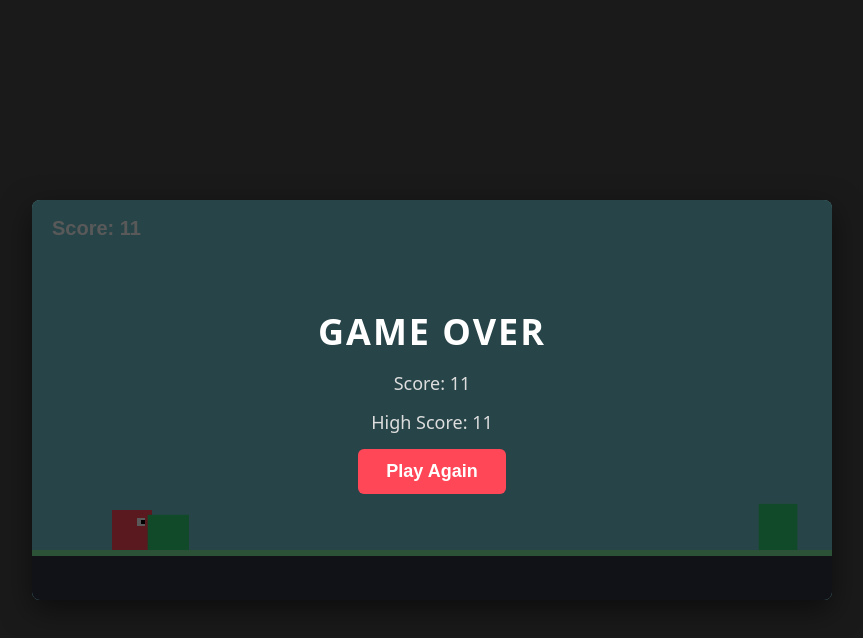
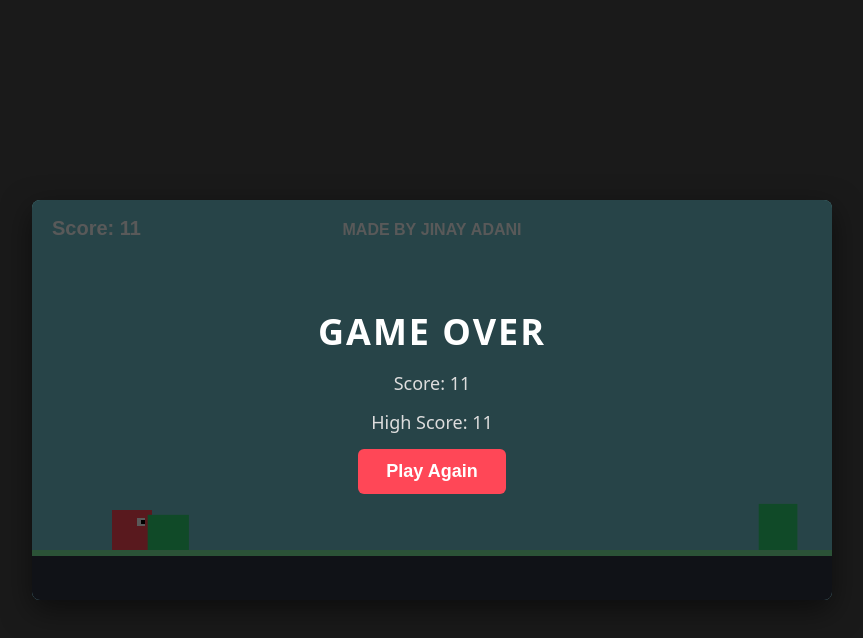
Before and after one commit to jinayadani/spacerunner, a plain HTML site: page index.html in a window 1280 px wide. Both pictures are taken after a click on the button "Start Game". Shown: the whole page, without its empty margins (208-1071 px from the left). Drawn offline with Linux system fonts and the light colour scheme.

Commit message:
index.html

```diff
--- a/index.html
+++ b/index.html
@@ -249,6 +249,14 @@
       ctx.fillText(`Score: ${Math.floor(score)}`, 20, 35);
     }
 
+    function drawCredit() {
+      ctx.fillStyle = '#ffffff';
+      ctx.font = 'bold 16px sans-serif';
+      ctx.textAlign = 'center';
+      ctx.fillText('MADE BY JINAY ADANI', canvas.width / 2, 35);
+      ctx.textAlign = 'left';
+    }
+
     // Game Loop
     function animate() {
       if (!gameActive) return;
@@ -267,6 +275,7 @@
       frameCount++;
 
       drawScore();
+      drawCredit();
 
       animationFrameId = requestAnimationFrame(animate);
     }
```
